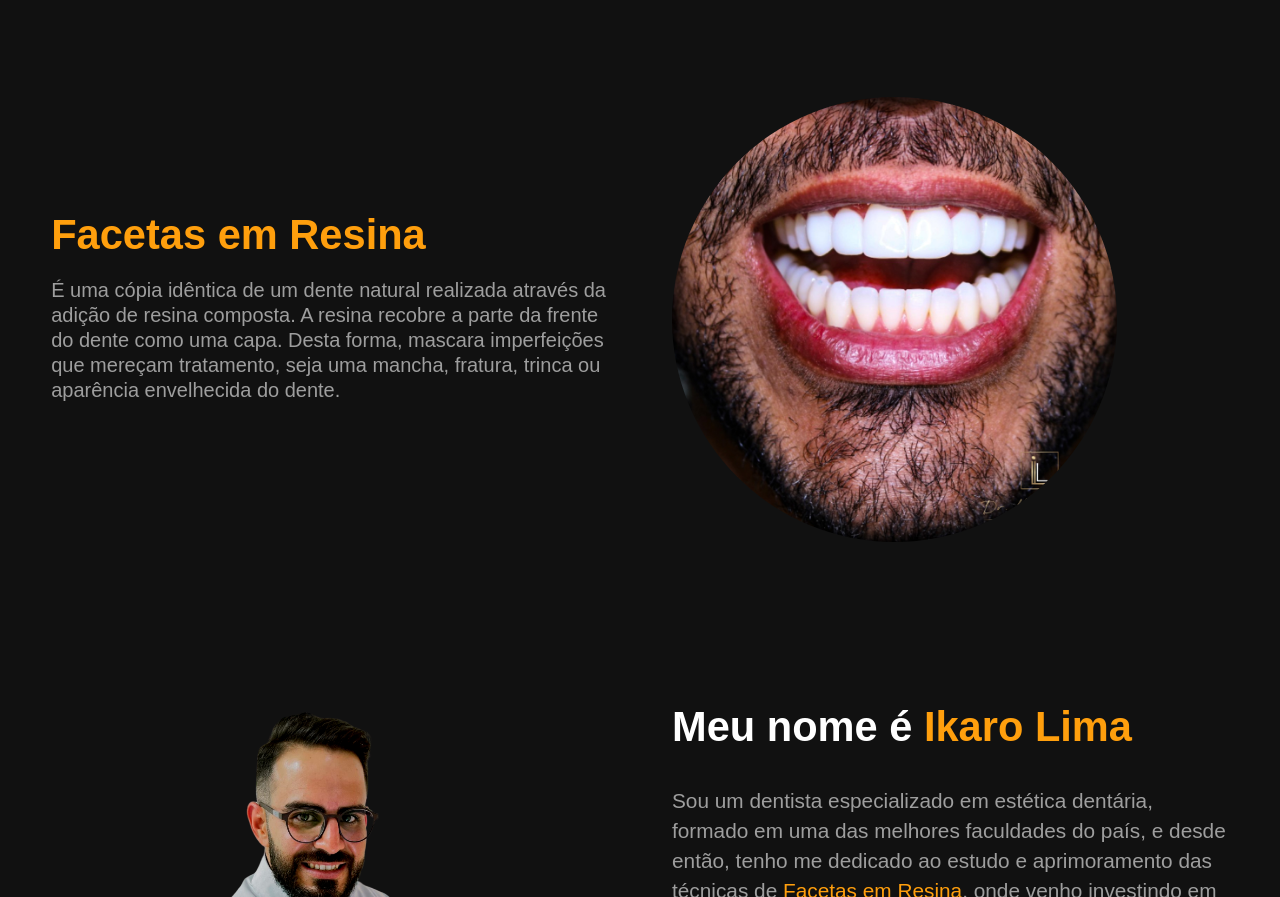
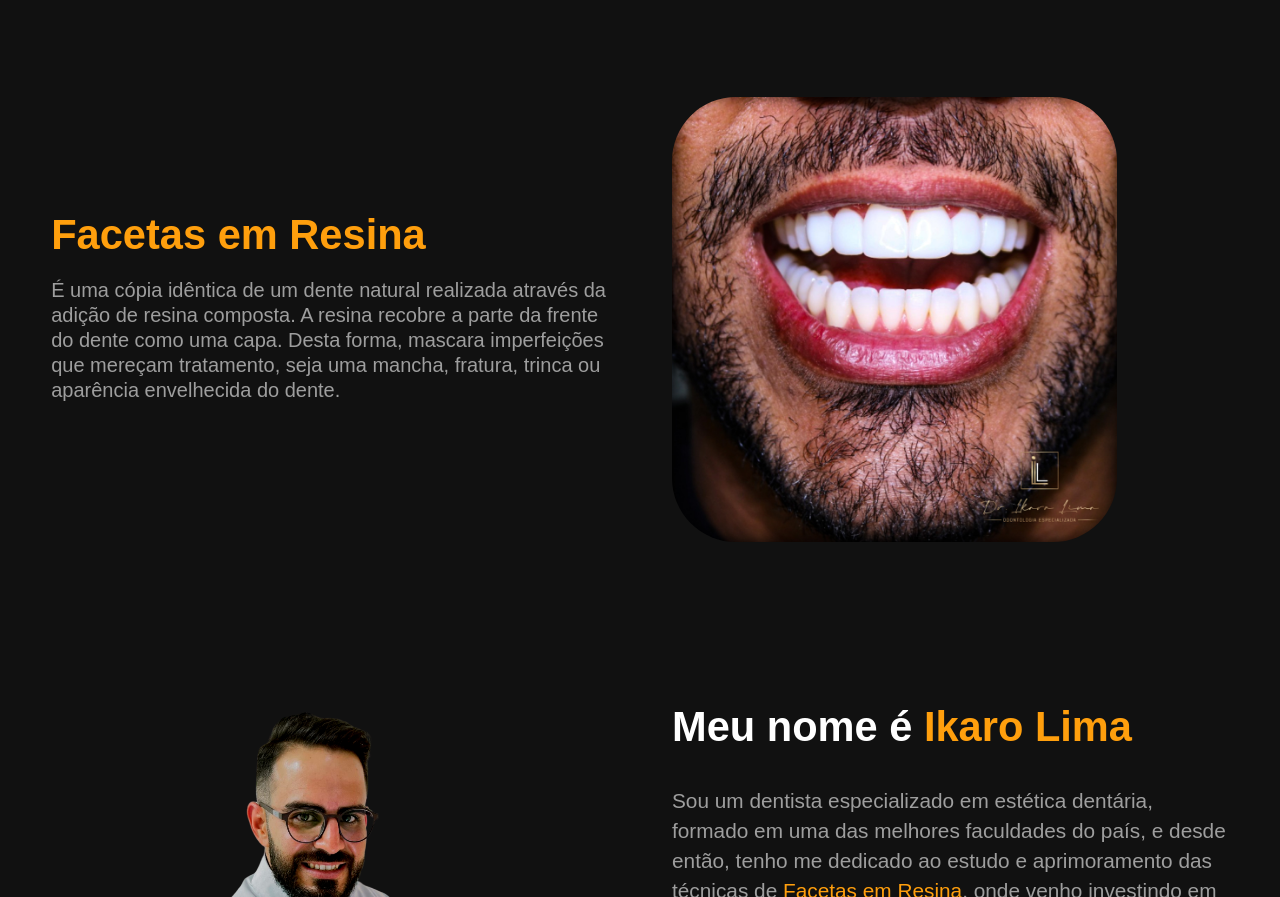
Before and after one commit to Vinnybrunn00/Site_Clinica_Odontologica, a plain HTML site: page index.html in a window 1280 px wide. Shown: the part 1475-2372 px from the top of the page. Drawn offline with nearby package versions, Linux system fonts and the light colour scheme.

Commit message:
Atualização[1]

```diff
--- a/css/style.css
+++ b/css/style.css
@@ -267,7 +267,7 @@ header.sticky{
 .about-img1 img{
     width: 80%;
     height: auto;
-    border-radius: 20rem;
+    border-radius: 4rem;
 }
 
 .about-text1 h2{
```
